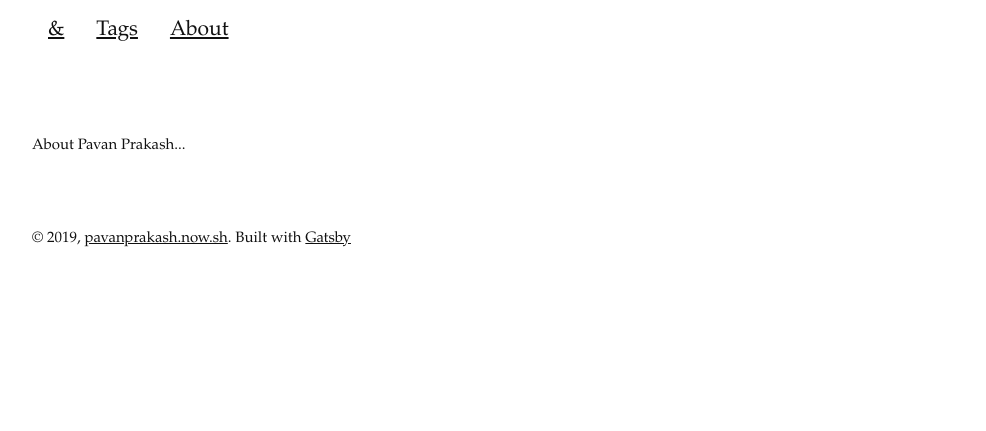
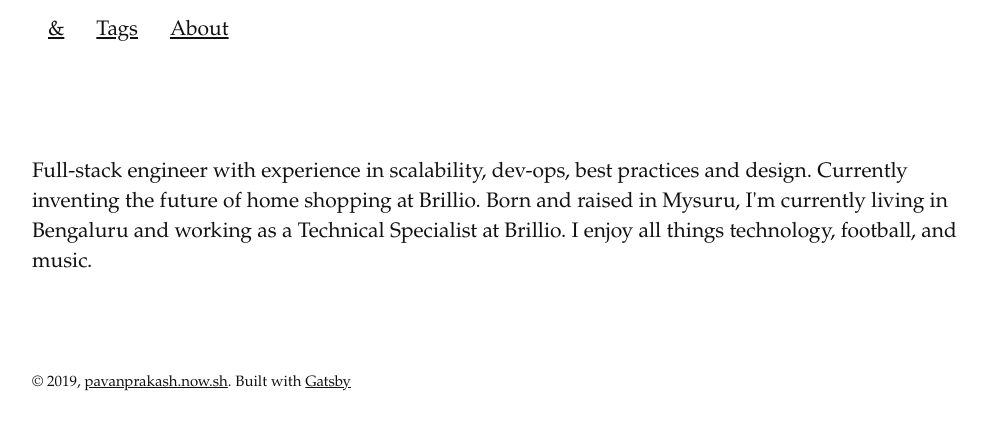
Before and after one commit to draconiandev/my-website, a Gatsby site: page /about in a window 1280 px wide. Shown: the whole page, without its empty margins (128-1114 px from the left). Built offline with nearby package versions, Linux system fonts and the light colour scheme; Gatsby itself is replaced by a stand-in of ours.

Commit message:
Update about page

```diff
--- a/src/pages/about.tsx
+++ b/src/pages/about.tsx
@@ -16,7 +16,13 @@ export default class Tags extends React.Component<Props> {
     return (
       <Layout title={siteTitle}>
         <Head title="All tags" keywords={[`blog`, `gatsby`, `javascript`, `react`]} />
-        <article>About Pavan Prakash...</article>
+        <article>
+          <p>
+            Full-stack engineer with experience in scalability, dev-ops, best practices and design. Currently inventing
+            the future of home shopping at Brillio. Born and raised in Mysuru, I'm currently living in Bengaluru and
+            working as a Technical Specialist at Brillio. I enjoy all things technology, football, and music.
+          </p>
+        </article>
       </Layout>
     );
   }
```
